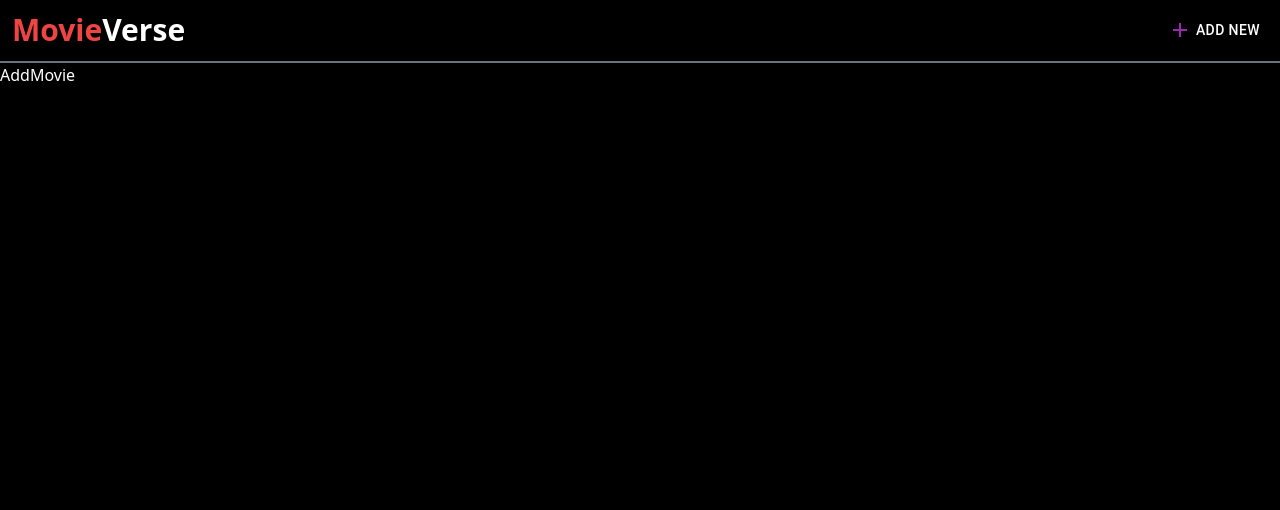
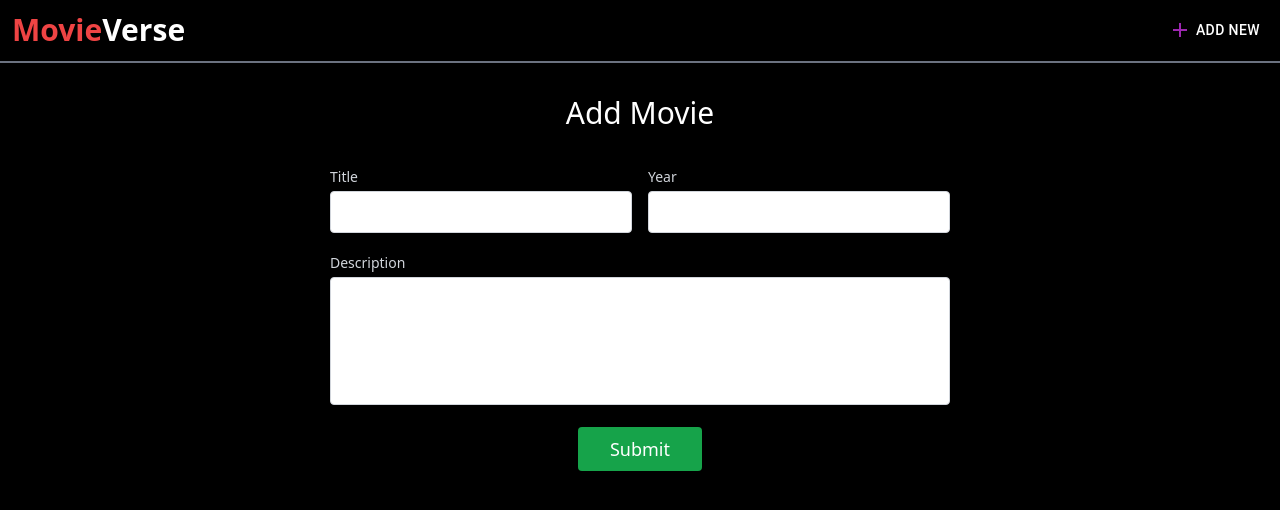
Before and after one commit to siddheshsurve/movieverse, a React (Create React App) app: page /addmovie in a window 1280 px wide. Shown: the top 510 px of the page. Built offline with nearby package versions, Linux system fonts and the light colour scheme.

Commit message:
Styled AddMovies

```diff
--- a/src/components/AddMovie.js
+++ b/src/components/AddMovie.js
@@ -1,9 +1,78 @@
-import React from 'react'
+import React, { useState } from 'react'
 
 const AddMovie = () => {
-  return (
-    <div>AddMovie</div>
-  )
+
+    const [form, setForm] = useState( {
+        title: "",
+        year: "",
+        description: ""
+    });
+
+    return (
+      <div>
+        <section class="text-gray-600 body-font relative">
+          <div class="container px-5 py-8 mx-auto">
+            <div class="flex flex-col text-center w-full mb-4">
+              <h1 class="sm:text-3xl text-xl font-medium title-font mb-4 text-white">
+                Add Movie
+              </h1>
+            </div>
+            <div class="lg:w-1/2 md:w-2/3 mx-auto">
+              <div class="flex flex-wrap -m-2">
+                <div class="p-2 w-1/2">
+                  <div class="relative">
+                    <label for="name" class="leading-7 text-sm text-gray-300">
+                      Title
+                    </label>
+                    <input
+                      type="text"
+                      id="name"
+                      name="name"
+                      value={form.title}
+
+                      class="w-full bg-white rounded border border-gray-300 focus:border-indigo-500 focus:ring-2 focus:ring-indigo-200 text-base outline-none text-gray-700 py-1 px-3 leading-8 transition-colors duration-200 ease-in-out"
+                    />
+                  </div>
+                </div>
+                <div class="p-2 w-1/2">
+                  <div class="relative">
+                    <label for="email" class="leading-7 text-sm text-gray-300">
+                      Year
+                    </label>
+                    <input
+                      type="email"
+                      id="email"
+                      name="email"
+                      class="w-full bg-white rounded border border-gray-300 focus:border-indigo-500 focus:bg-white focus:ring-2 focus:ring-indigo-200 text-base outline-none text-gray-700 py-1 px-3 leading-8 transition-colors duration-200 ease-in-out"
+                    />
+                  </div>
+                </div>
+                <div class="p-2 w-full">
+                  <div class="relative">
+                    <label
+                      for="message"
+                      class="leading-7 text-sm text-gray-300"
+                    >
+                      Description
+                    </label>
+                    <textarea
+                      id="message"
+                      name="message"
+                      class="w-full bg-white rounded border border-gray-300 focus:border-indigo-500 focus:bg-white focus:ring-2 focus:ring-indigo-200 h-32 text-base outline-none text-gray-700 py-1 px-3 resize-none leading-6 transition-colors duration-200 ease-in-out"
+                    ></textarea>
+                  </div>
+                </div>
+                <div class="p-2 w-full">
+                  <button class="flex mx-auto text-white bg-green-600 border-0 py-2 px-8 focus:outline-none hover:bg-green-700 rounded text-lg">
+                    Submit
+                  </button>
+                </div>
+              </div>
+            </div>
+          </div>
+        </section>
+      </div>
+    );
 }
 
 export default AddMovie
```
